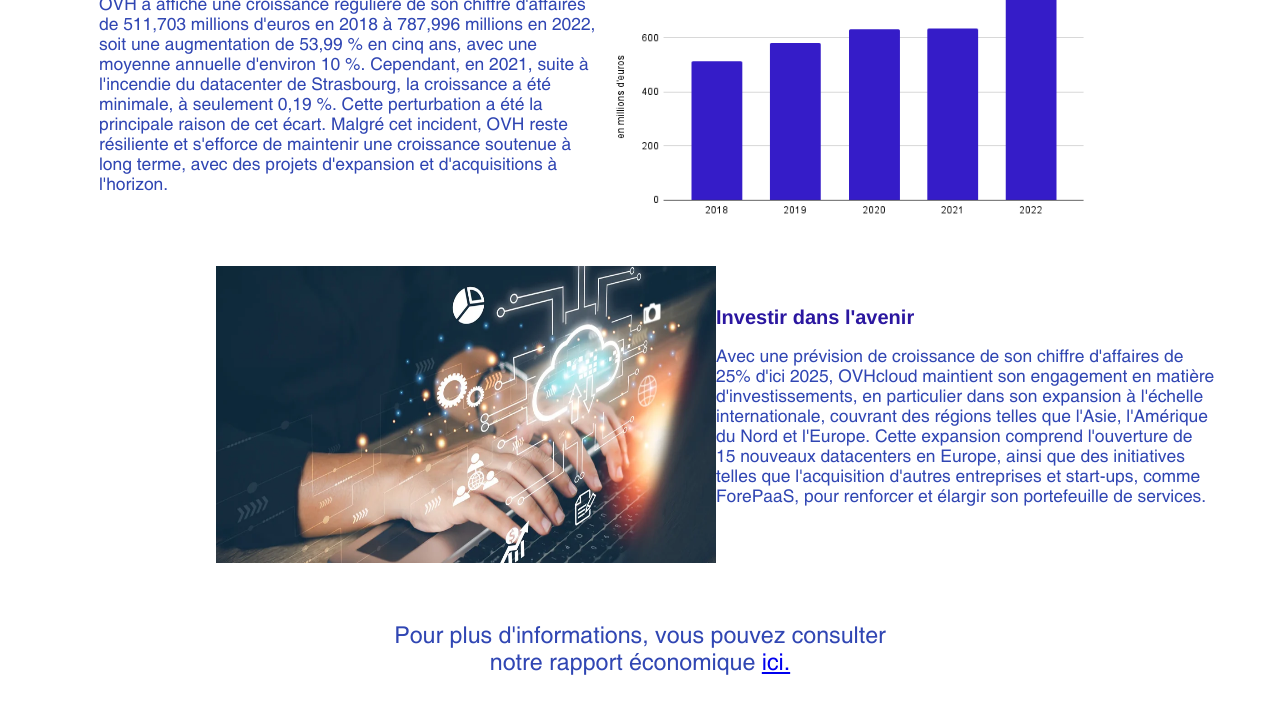
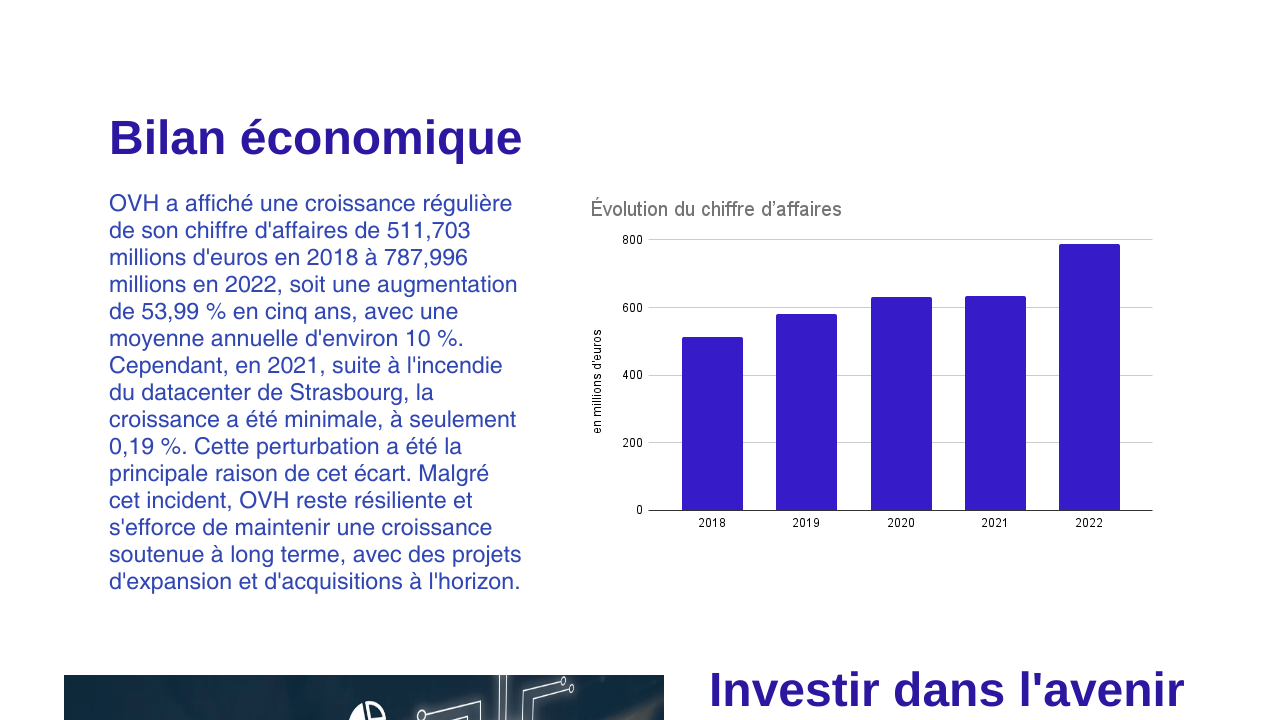
Before and after one commit to FlorianHegele/SAE-OVH-Cloud, a plain HTML site: page SAE-OVHCloud/finances.html in a window 1280 px wide. Shown: the part 822-1542 px from the top of the page. Drawn offline with Linux system fonts and the light colour scheme.

Commit message:
dernier modif je te promet

```diff
--- a/SAE-OVHCloud/finances.html
+++ b/SAE-OVHCloud/finances.html
@@ -37,7 +37,7 @@
     </div>
 
     <div class="containerd">
-        <img src="images/croissanceclood.png" class="modalimg" alt="confused stonk" height="297" width="500" >
+        <img src="images/croissancecloud.png" class="modalimg" alt="graphique croissance du cloud" height="297" width="500" >
         <div class="text1">
             <h2 class="titre">Marcher en pleine croissance</h2>
             <p>Le marché du cloud est en plein essor,en 2022, il a généré un chiffre d'affaires de 545,8 milliards de
@@ -62,14 +62,14 @@
                 projets d'expansion et d'acquisitions à l'horizon.</p>
         </div>
 
-        <img src="images/Evolution_du_chiffred_affaires.png" class="modalimg" alt="confused stonk" height="297" width="500" >
+        <img src="images/Evolution_du_chiffred_affaires.png" class="modalimg" alt="graphique de l'Evolution du chiffred affaires d'OVH" height="297" width="500" >
 
     </div>
 
 
     <div class="containerd">
 
-        <img src="images/Avenir-cloud-computing.png" alt="confused stonk" height="297" width="500" >
+        <img src="images/Avenir-cloud-computing.png" alt="Avenir Cloud" height="297" width="500" >
 
         <div class="text1">
             <h2 class="titre">Investir dans l'avenir</h2>
@@ -87,7 +87,7 @@
 
 
         <p> Pour plus d'informations, vous pouvez consulter notre rapport économique <a class="link"
-            href="rapport/Rapport_economie_OVH.pdf" download="Rapport_economie_OVH.pdf"> ici.</a></p>
+            href="rapport/Rapport_economie_OVH.pdf" download="Rapport_economie_OVH.pdf"> ici</a>.</p>
 
     </div>
 
--- a/SAE-OVHCloud/styles/finances-style.css
+++ b/SAE-OVHCloud/styles/finances-style.css
@@ -1,31 +1,33 @@
 .containerd {
-    margin-left: auto;
+    margin-left: 5%;
     margin-right: 5%;
-    width: 1000px;
+
     display: flex;
     align-items: center;
-    padding-bottom: 35px;
+    gap: 45px;
+    padding-bottom: 45px;
 }
 
 .containerg {
     margin-left: 5%;
-    margin-right: auto;
-    width: 1000px;
+    margin-right: 5%;
+
     display: flex;
     align-items: center;
-    padding: 35px;
+    gap: 45px;
+    padding: 45px;
 }
 
 .text1 {
 
     flex: 1;
-    font-size: 12px;
+
 }
 
 
 .titre {
 
-    font-size: 20px;
+
     margin: 0;
 }
 
@@ -48,3 +50,8 @@
 .link:hover{
     color:rgb( 52, 142, 147);
 }
+
+main img {
+    height: 371px;
+    width: 600px;
+}
```
Also changed, not shown: SAE-OVHCloud/ecologie.html (+4 -4 lines), SAE-OVHCloud/images/croissancecloud.png (renamed from SAE-OVHCloud/images/croissanceclood.png).
